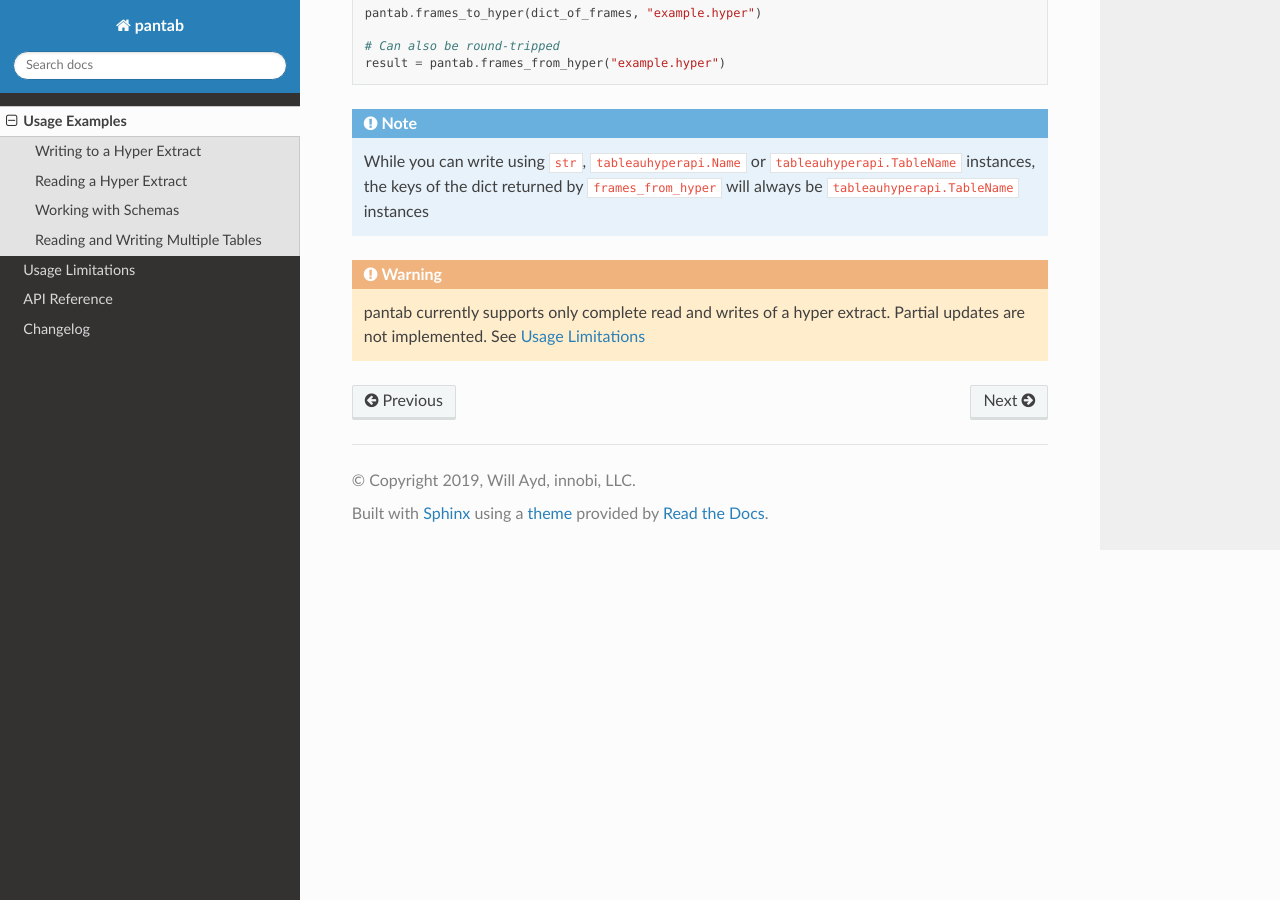
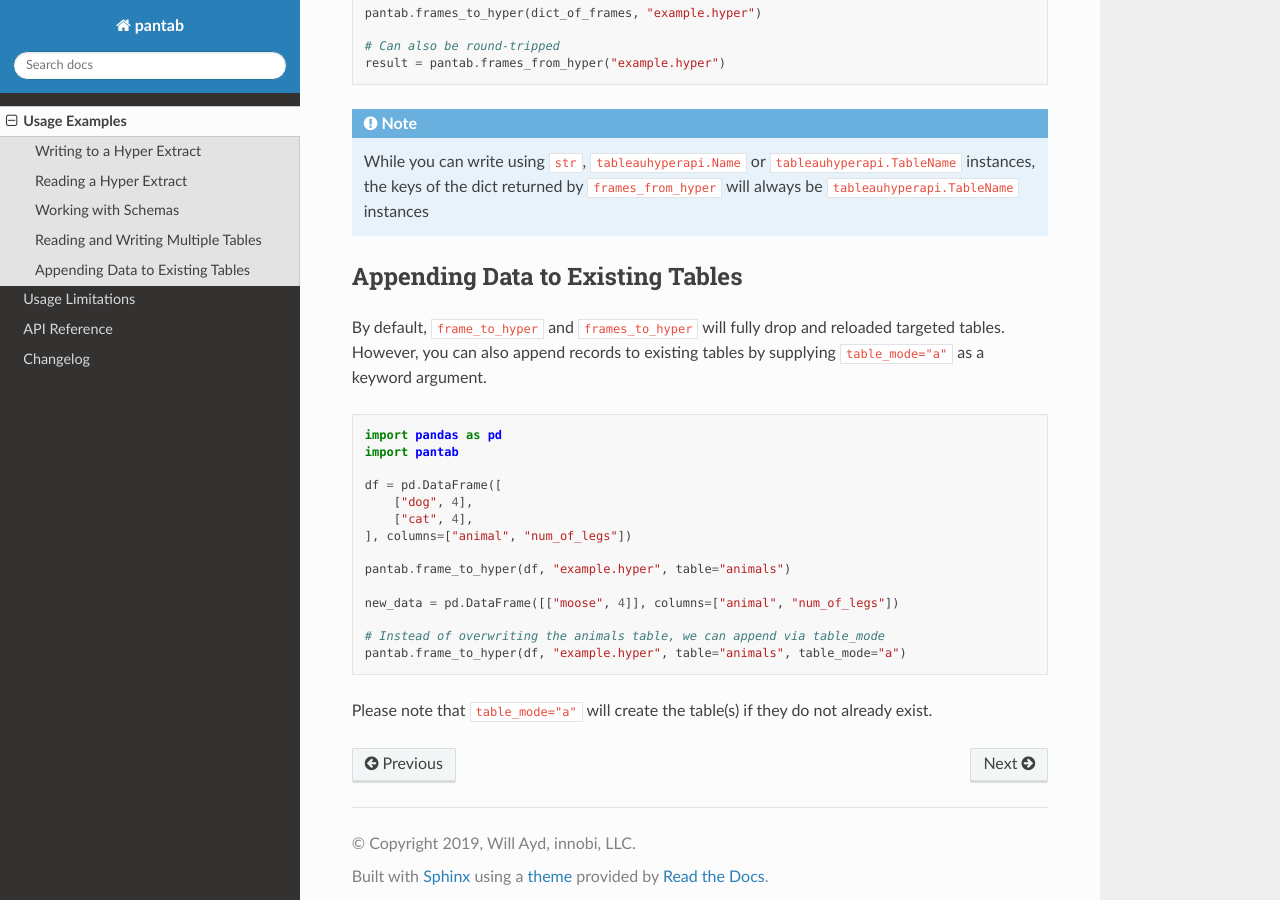
Before and after one commit to innobi/pantab, a Sphinx documentation site: the page built from doc/source/examples.rst, in a window 1280 px wide and 900 px high, scrolled down 1695 px. Built offline with Sphinx 7.4.7 and the Read the Docs theme 2.0.0, drawn with Linux system fonts in a browser that asks for light colours.

Commit message:
Styling and doc updates

```diff
--- a/doc/source/examples.rst
+++ b/doc/source/examples.rst
@@ -80,6 +80,26 @@ Reading and Writing Multiple Tables
 
    While you can write using ``str``, ``tableauhyperapi.Name`` or ``tableauhyperapi.TableName`` instances, the keys of the dict returned by ``frames_from_hyper`` will always be ``tableauhyperapi.TableName`` instances
 
-.. warning::
+Appending Data to Existing Tables
+---------------------------------
 
-   pantab currently supports only complete read and writes of a hyper extract. Partial updates are not implemented. See :doc:`caveats`
+By default, ``frame_to_hyper`` and ``frames_to_hyper`` will fully drop and reloaded targeted tables. However, you can also append records to existing tables by supplying ``table_mode="a"`` as a keyword argument.
+
+.. code-block:: python
+
+   import pandas as pd
+   import pantab
+
+   df = pd.DataFrame([
+       ["dog", 4],
+       ["cat", 4],
+   ], columns=["animal", "num_of_legs"])
+
+   pantab.frame_to_hyper(df, "example.hyper", table="animals")
+
+   new_data = pd.DataFrame([["moose", 4]], columns=["animal", "num_of_legs"])
+
+   # Instead of overwriting the animals table, we can append via table_mode
+   pantab.frame_to_hyper(df, "example.hyper", table="animals", table_mode="a")
+
+Please note that ``table_mode="a"`` will create the table(s) if they do not already exist.
```
Also changed, not shown: 3 other files.
